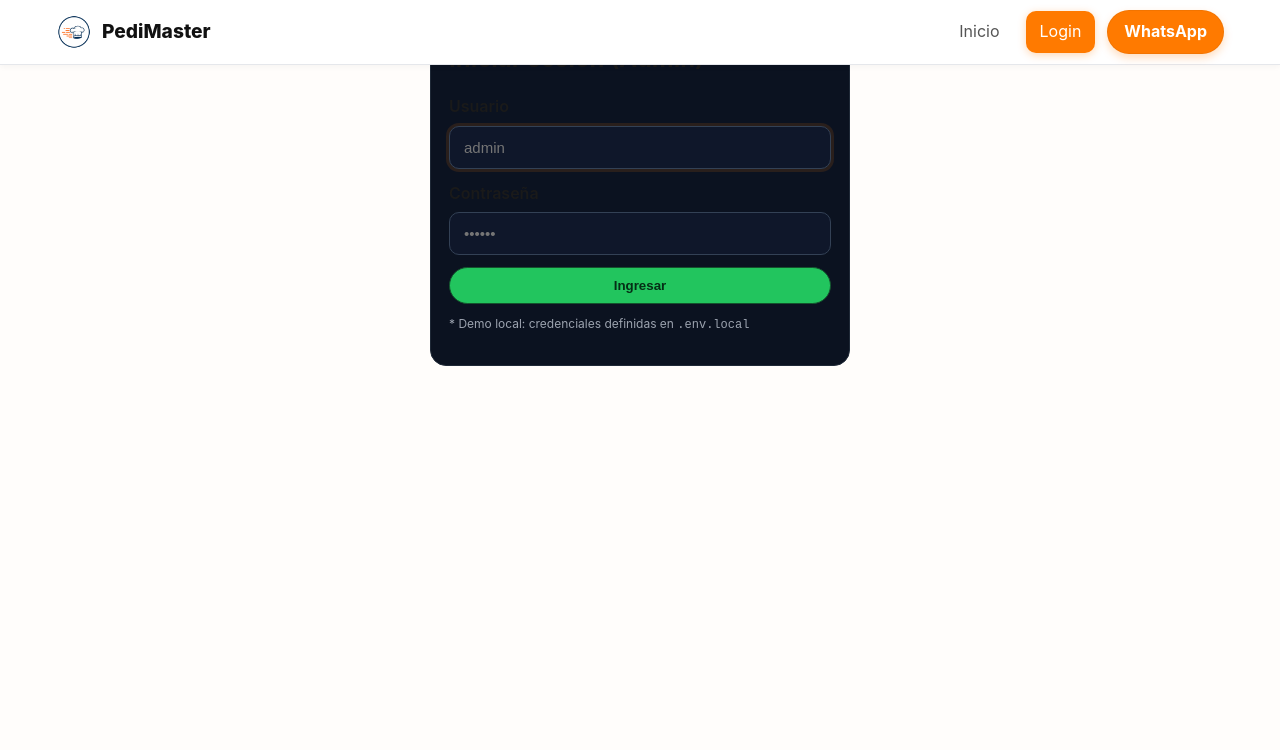
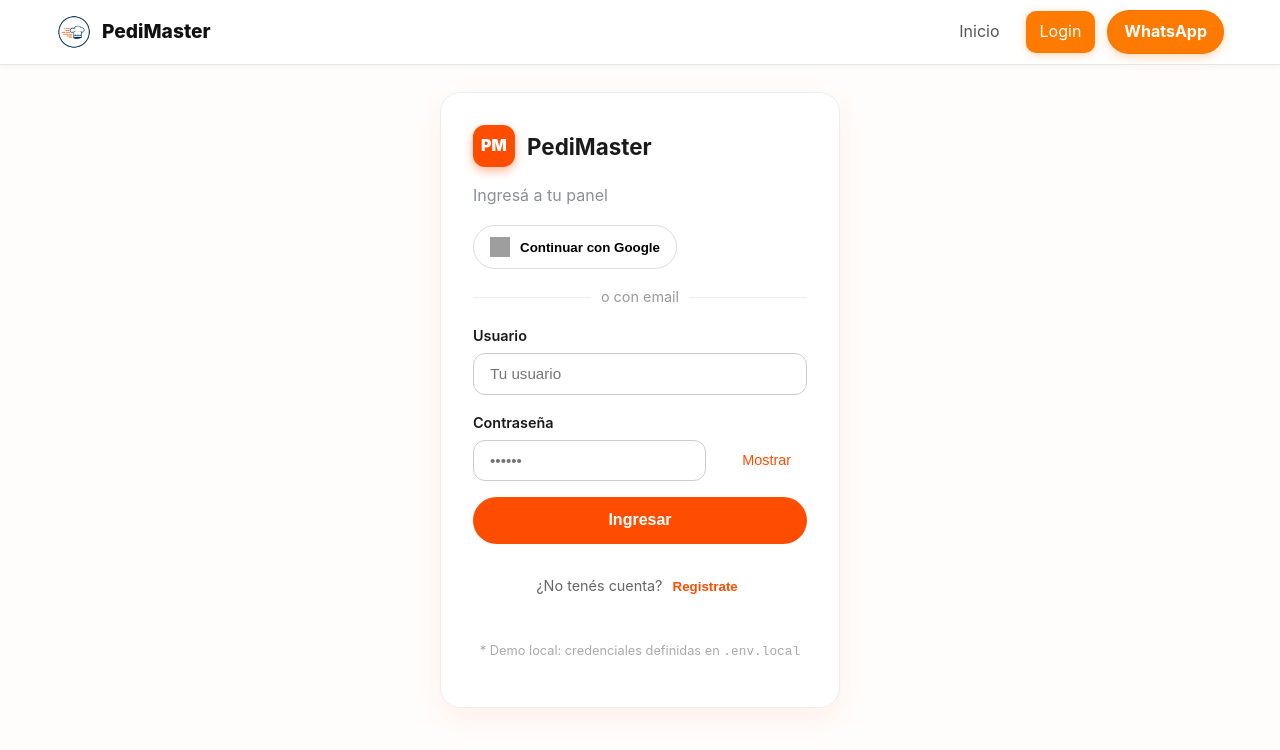
Before and after one commit to nazag03/PediMaster, a React (Vite) app in the folder Front/part1/: page /login in a window 1280 px wide. Shown: the top 750 px of the page. Built offline with nearby package versions, Linux system fonts and the light colour scheme; grey boxes are pictures that could not be loaded.

Commit message:
css login

```diff
--- a/Front/part1/src/Pages/Login.jsx
+++ b/Front/part1/src/Pages/Login.jsx
@@ -1,14 +1,17 @@
 import { useState } from "react";
 import { useLocation, useNavigate } from "react-router-dom";
 import { useAuth } from "../auth/useAuth";
+import styles from "./Login.module.css";
 
 export default function Login() {
-  const { login } = useAuth();
+  const { login, register, loginWithGoogle } = useAuth();
   const nav = useNavigate();
   const loc = useLocation();
   const redirectTo = loc.state?.from || "/admin/foods";
 
+  const [mode, setMode] = useState("login");
   const [form, setForm] = useState({ user: "", pass: "" });
+  const [showPass, setShowPass] = useState(false);
   const [err, setErr] = useState("");
   const [sub, setSub] = useState(false);
 
@@ -21,53 +24,116 @@ export default function Login() {
   const onSubmit = async (e) => {
     e.preventDefault();
     setSub(true);
-    const res = await login(form.user.trim(), form.pass);
+    setErr("");
+    const fn = mode === "login" ? login : register;
+    const res = await fn(form.user.trim(), form.pass);
     setSub(false);
     if (res.ok) nav(redirectTo, { replace: true });
-    else setErr(res.error || "Error de login");
+    else setErr(res.error || "Error de autenticación");
+  };
+
+  const onGoogle = async () => {
+    setSub(true);
+    const res = await loginWithGoogle();
+    setSub(false);
+    if (res.ok) nav(redirectTo, { replace: true });
+    else setErr(res.error || "No se pudo iniciar con Google");
   };
 
   return (
-    <div style={wrap}>
-      <form onSubmit={onSubmit} style={card}>
-        <h2 style={{ marginTop: 0 }}>Iniciar sesión (Admin)</h2>
-        <div style={field}>
+    <div className={styles.wrap}>
+      <div className={styles.card}>
+        <header className={styles.header}>
+          <div className={styles.logo}>PM</div>
+          <h1 className={styles.title}>PediMaster</h1>
+        </header>
+
+        <p className={styles.subtitle}>
+          {mode === "login" ? "Ingresá a tu panel" : "Creá tu cuenta gratis"}
+        </p>
+
+        <button
+          type="button"
+          className={styles.googleBtn}
+          onClick={onGoogle}
+          disabled={sub}
+        >
+          <img src="https://www.gstatic.com/firebasejs/ui/2.0.0/images/auth/google.svg" alt="" />
+          {sub ? "Conectando..." : "Continuar con Google"}
+        </button>
+
+        <div className={styles.divider}><span>o con email</span></div>
+
+        <form onSubmit={onSubmit} className={styles.form}>
+          <div className={styles.field}>
             <label>Usuario</label>
             <input
               name="user"
               value={form.user}
               onChange={onChange}
-            placeholder="admin"
-            style={input}
-            autoFocus
+              placeholder="Tu usuario"
+              required
             />
           </div>
-        <div style={field}>
+
+          <div className={styles.field}>
             <label>Contraseña</label>
+            <div className={styles.passField}>
               <input
                 name="pass"
-            type="password"
+                type={showPass ? "text" : "password"}
                 value={form.pass}
                 onChange={onChange}
                 placeholder="••••••"
-            style={input}
+                required
               />
+              <button
+                type="button"
+                className={styles.showBtn}
+                onClick={() => setShowPass((v) => !v)}
+              >
+                {showPass ? "Ocultar" : "Mostrar"}
+              </button>
             </div>
-        {err && <div style={error}>{err}</div>}
-        <button disabled={sub} style={btn}>
-          {sub ? "Ingresando..." : "Ingresar"}
+          </div>
+
+          {err && <div className={styles.error}>{err}</div>}
+
+          <button type="submit" disabled={sub} className={styles.btnPrimary}>
+            {sub ? (mode === "login" ? "Ingresando..." : "Registrando...") : mode === "login" ? "Ingresar" : "Registrarme"}
           </button>
-        <p style={{ color:"#9ca3af", fontSize:12, marginTop:10 }}>
+
+          <p className={styles.switch}>
+            {mode === "login" ? (
+              <>
+                ¿No tenés cuenta?{" "}
+                <button
+                  type="button"
+                  onClick={() => setMode("register")}
+                  className={styles.link}
+                >
+                  Registrate
+                </button>
+              </>
+            ) : (
+              <>
+                ¿Ya tenés cuenta?{" "}
+                <button
+                  type="button"
+                  onClick={() => setMode("login")}
+                  className={styles.link}
+                >
+                  Iniciá sesión
+                </button>
+              </>
+            )}
+          </p>
+
+          <p className={styles.note}>
             * Demo local: credenciales definidas en <code>.env.local</code>
           </p>
         </form>
       </div>
+    </div>
   );
 }
-
-const wrap = { display:"grid", placeItems:"center", padding:"24px" };
-const card = { width:"100%", maxWidth:420, border:"1px solid #1f2937", borderRadius:16, padding:18, background:"#0b1220" };
-const field = { display:"flex", flexDirection:"column", gap:6, marginBottom:12 };
-const input = { padding:"12px 14px", borderRadius:10, border:"1px solid #334155", background:"#0f172a", color:"#e5e7eb" };
-const btn = { padding:"10px 14px", borderRadius:999, border:"1px solid #14532d", background:"#22c55e", color:"#052e16", fontWeight:800, width:"100%" };
-const error = { background:"#3f1d1d", border:"1px solid #7f1d1d", color:"#fecaca", padding:"8px 10px", borderRadius:10, marginBottom:8 };
--- /dev/null
+++ b/Front/part1/src/Pages/Login.module.css
@@ -0,0 +1,206 @@
+:root {
+  --orange: #ff4d00;
+  --orange-hover: #ff6a2b;
+  --gray: #f2f2f2;
+  --text: #333;
+  --muted: #777;
+}
+
+body {
+  background: linear-gradient(180deg, #fff 0%, #fff5ef 100%);
+  font-family: "Inter", system-ui, sans-serif;
+}
+
+.wrap {
+  min-height: 100vh;
+  display: grid;
+  place-items: center;
+  padding: 1rem;
+}
+
+.card {
+  background: #fff;
+  border: 1px solid #eee;
+  border-radius: 20px;
+  padding: 2rem;
+  width: 100%;
+  max-width: 400px;
+  box-shadow: 0 10px 30px rgba(255, 77, 0, 0.08);
+}
+
+.header {
+  display: flex;
+  align-items: center;
+  gap: 12px;
+  margin-bottom: 0.5rem;
+}
+
+.logo {
+  background: var(--orange);
+  color: white;
+  font-weight: 900;
+  border-radius: 12px;
+  width: 42px;
+  height: 42px;
+  display: grid;
+  place-items: center;
+  font-size: 1rem;
+  box-shadow: 0 4px 10px rgba(255, 77, 0, 0.4);
+}
+
+.title {
+  font-size: 1.4rem;
+  color: var(--text);
+  margin: 0;
+}
+
+.subtitle {
+  color: var(--muted);
+  margin-bottom: 1rem;
+}
+
+.googleBtn {
+  display: flex;
+  align-items: center;
+  justify-content: center;
+  gap: 10px;
+  background: #fff;
+  border: 1px solid #ddd;
+  border-radius: 999px;
+  padding: 0.7rem 1rem;
+  font-weight: 600;
+  cursor: pointer;
+  transition: all 0.2s ease;
+}
+
+.googleBtn img {
+  width: 20px;
+  height: 20px;
+}
+
+.googleBtn:hover {
+  background: #f9f9f9;
+  box-shadow: 0 4px 10px rgba(255, 77, 0, 0.08);
+}
+
+.divider {
+  text-align: center;
+  color: #999;
+  font-size: 0.9rem;
+  margin: 1rem 0;
+  position: relative;
+}
+
+.divider span {
+  background: #fff;
+  padding: 0 10px;
+  position: relative;
+  z-index: 1;
+}
+
+.divider::before {
+  content: "";
+  position: absolute;
+  left: 0;
+  right: 0;
+  top: 50%;
+  height: 1px;
+  background: #eee;
+}
+
+.form {
+  display: grid;
+  gap: 1rem;
+}
+
+.field {
+  display: grid;
+  gap: 6px;
+}
+
+.field label {
+  color: var(--text);
+  font-weight: 600;
+  font-size: 0.9rem;
+}
+
+.field input {
+  padding: 0.7rem 1rem;
+  border-radius: 12px;
+  border: 1px solid #ccc;
+  font-size: 0.95rem;
+  outline: none;
+  transition: border-color 0.15s ease;
+}
+
+.field input:focus {
+  border-color: var(--orange);
+}
+
+.passField {
+  display: flex;
+  align-items: center;
+  position: relative;
+}
+
+.showBtn {
+  position: absolute;
+  right: 10px;
+  border: none;
+  background: none;
+  color: var(--orange);
+  cursor: pointer;
+  font-size: 0.9rem;
+}
+
+.btnPrimary {
+  background: var(--orange);
+  border: none;
+  border-radius: 999px;
+  color: #fff;
+  padding: 0.9rem 1rem;
+  font-weight: 700;
+  font-size: 1rem;
+  cursor: pointer;
+  transition: background 0.2s ease, transform 0.1s ease;
+}
+
+.btnPrimary:hover {
+  background: var(--orange-hover);
+  transform: translateY(-1px);
+}
+
+.btnPrimary:disabled {
+  opacity: 0.6;
+  cursor: not-allowed;
+}
+
+.error {
+  background: #ffe7e0;
+  border: 1px solid #ffc2a5;
+  color: #b30000;
+  padding: 10px;
+  border-radius: 10px;
+  text-align: center;
+  font-size: 0.9rem;
+}
+
+.switch {
+  text-align: center;
+  color: #666;
+  font-size: 0.9rem;
+}
+
+.link {
+  background: none;
+  border: none;
+  color: var(--orange);
+  font-weight: 600;
+  cursor: pointer;
+}
+
+.note {
+  color: #aaa;
+  font-size: 0.8rem;
+  text-align: center;
+}
```
Lines whose indentation alone changed are shown as unchanged.
